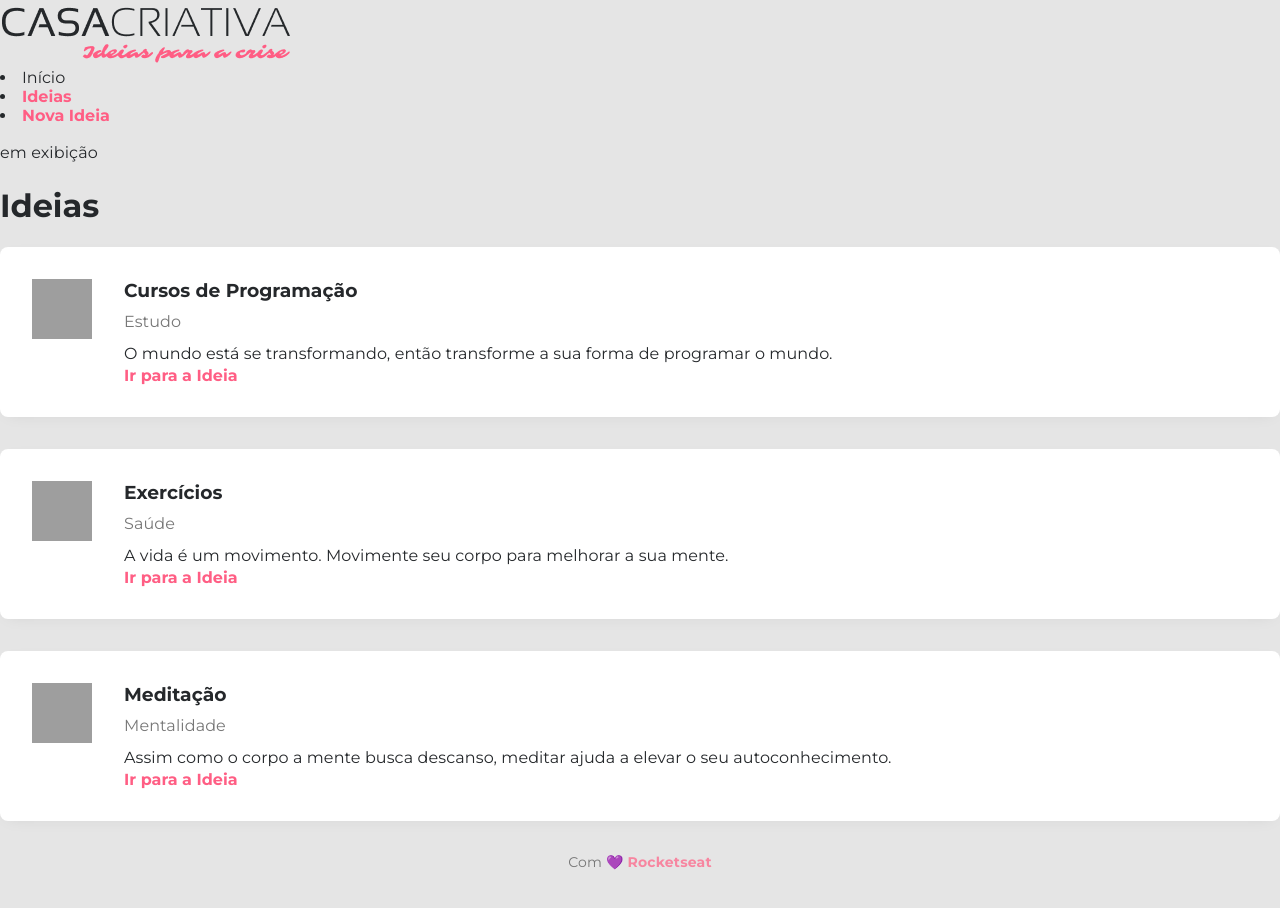
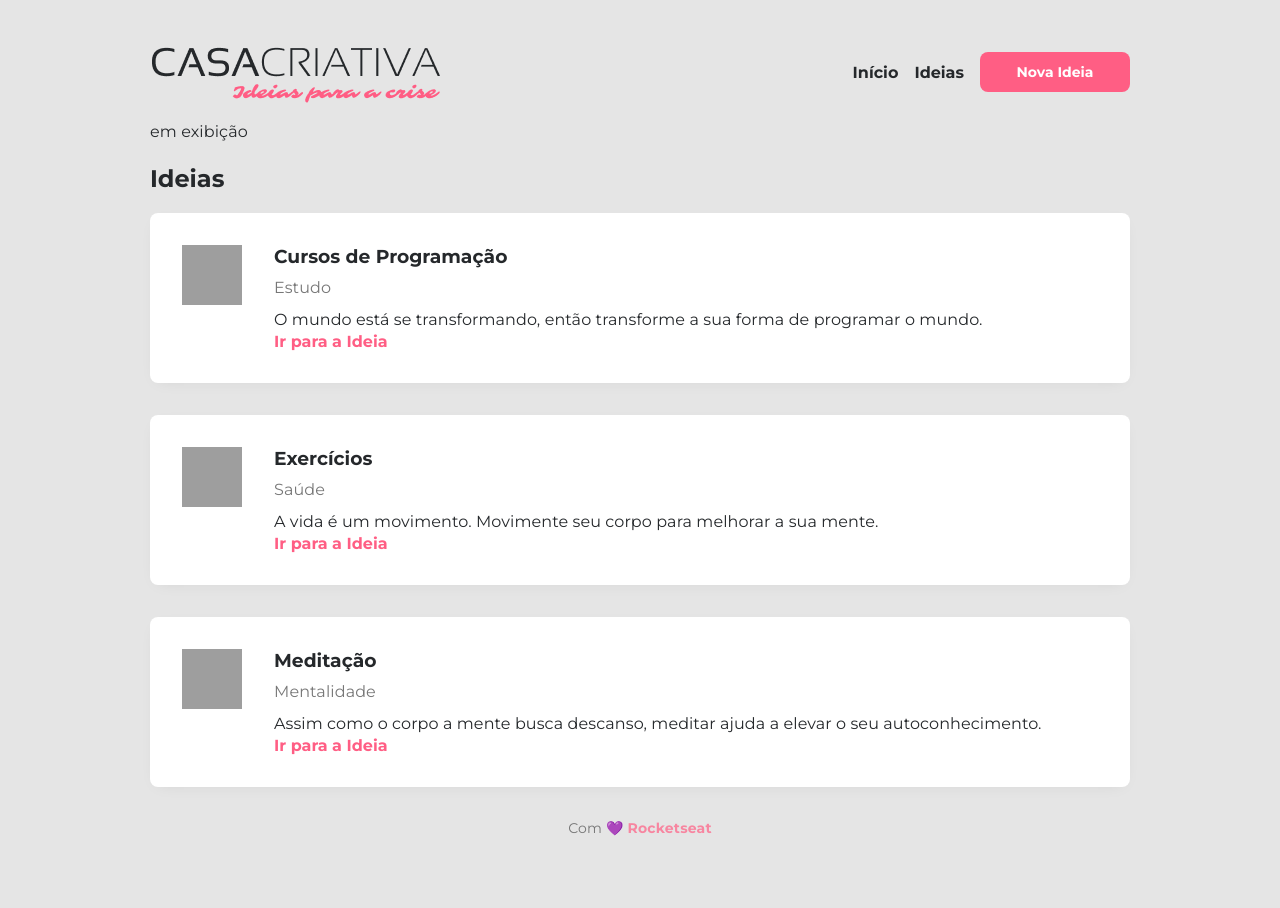
Before and after one commit to andreiafers/Casa-Criativa, a plain HTML site: page ideias.html in a window 1280 px wide. Drawn offline with Linux system fonts and the light colour scheme; grey boxes are pictures that could not be loaded.

Commit message:
fix: styling ideas page menu

```diff
--- a/ideias.html
+++ b/ideias.html
@@ -12,22 +12,25 @@
 
 </head>
 
-<body>
+<body id="page-ideas">
+    <div id="container">
         <header>
             <img src=" logo.png" alt="Imagem da Logomarca">
             <nav>
-            <li><a href="index.html"></a>Início</li>
+                <li><a href="index.html">Início</a></li>
                 <li><a href="#">Ideias</a></li>
                 <li><a href="#">Nova Ideia</a></li>
             </nav>
         </header>
-    <section id="title"></section>
+        <section id="title">
             <p>em exibição</p>
             <h1>Ideias</h1>
+        </section>
         <main>
             <section id="ideas">
                 <div class="idea">
-                <img src="https://cdn-icons-png.flaticon.com/128/2729/2729007.png" alt="Imagem de Curso de Programação">
+                    <img src="https://cdn-icons-png.flaticon.com/128/2729/2729007.png"
+                        alt="Imagem de Curso de Programação">
 
                     <div class="content">
                         <h3>Cursos de Programação</h3>
@@ -69,6 +72,7 @@
         <footer>
             Com 💜 <a href="https://rocketseat.com.br">Rocketseat</a>
         </footer>
+    </div>
 
     <div id="modal" class="hide">
         <div class="content">
--- a/style.css
+++ b/style.css
@@ -255,3 +255,53 @@ form button:hover{
     opacity: 0;
     visibility: hidden;
 }
+
+#page-ideas #container {
+    display: block;
+}
+
+#page-ideas header {
+    display: flex;
+    justify-content: space-between;
+}
+
+#page-ideas nav {
+    display: flex;
+    align-items: center;
+}
+
+#page-ideas nav li {
+    list-style-type: none;
+
+    margin-right: 16px;
+}
+
+#page-ideas nav li a {
+    color: #25282b;
+}
+
+#page-ideas nav li:last-child {
+    margin: 0;
+}
+
+#page-ideas nav li:last-child a {
+    width: 150px;
+    height: 40px;
+
+    background-color: #ff5e84;
+    color: white;
+
+    font-size: 14px;
+    font-weight: bold;
+
+    display: flex;
+    align-items: center;
+    justify-content: center;
+
+    border-radius: 8px;
+}
+
+#page-ideas nav li:last-child a:hover {
+    background-color: #0984e3;
+    text-decoration: none;
+}
```
Lines whose indentation alone changed are shown as unchanged.
